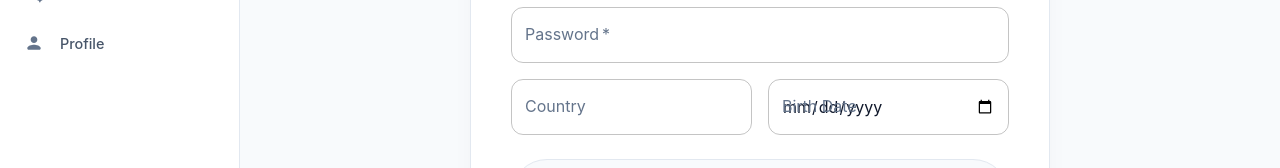
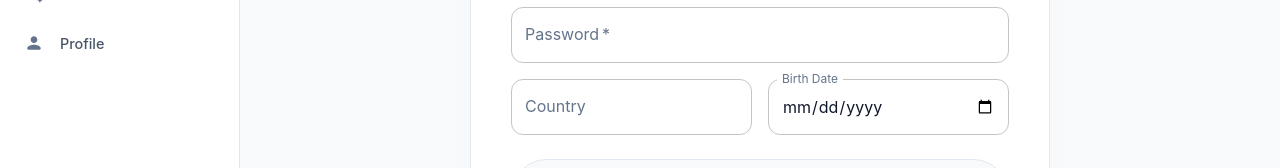
Before and after one commit to divyanshverma5-hub/DBMS-Project, a React app in the folder frontend/: page /register in a window 1280 px wide. Shown: the part 543-711 px from the top of the page. Built offline with nearby package versions, Linux system fonts and the light colour scheme; no server answers; the HTML template or start-up script is replaced by a standard one.

Commit message:
fix(frontend): use supported MUI props

```diff
--- a/frontend/src/pages/RegisterPage.jsx
+++ b/frontend/src/pages/RegisterPage.jsx
@@ -193,7 +193,7 @@ export default function RegisterPage() {
                 label="Birth Date"
                 value={birthDate}
                 onChange={(e) => setBirthDate(e.target.value)}
-                InputLabelProps={{ shrink: true }}
+                slotProps={{ inputLabel: { shrink: true } }}
                 disabled={loading}
               />
             </Grid>
```
